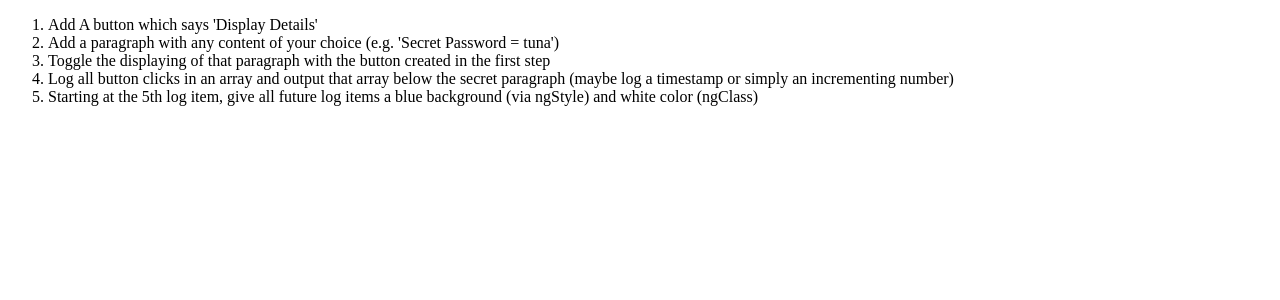
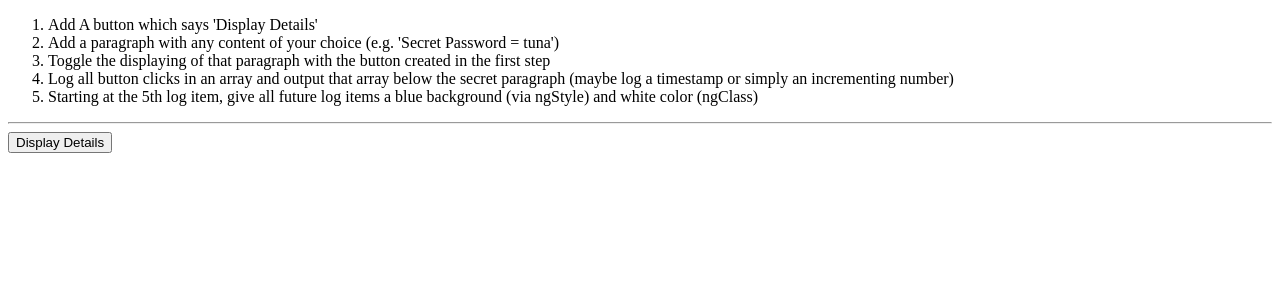
Before and after one commit to pbrandiezs/Udemy-Angular-The-Complete-Guide-2021-basics-assignment3, an Angular app: page / in a window 1280 px wide. Shown: the top 300 px of the page. Built offline with nearby package versions, Linux system fonts and the light colour scheme.

Commit message:
feat: Added "Display Details" button

```diff
--- a/src/app/app.component.html
+++ b/src/app/app.component.html
@@ -9,5 +9,9 @@
         <li>Starting at the 5th log item, give all future log items a blue background (via ngStyle) and white color (ngClass)</li>
       </ol>
     </div>
+    <div class="col-xs-12">
+      <hr>
+      <button class="btn btn-primary">Display Details</button>
+    </div>
   </div>
 </div>
```
